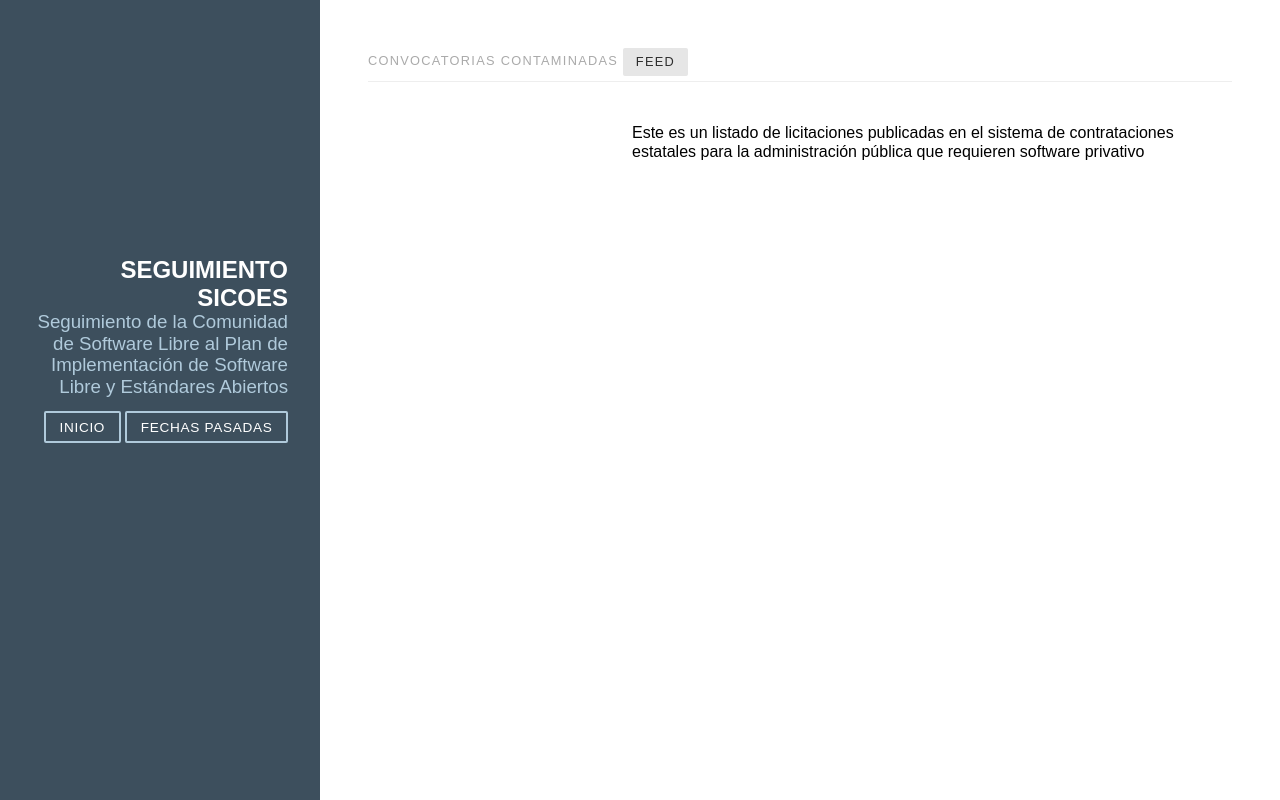
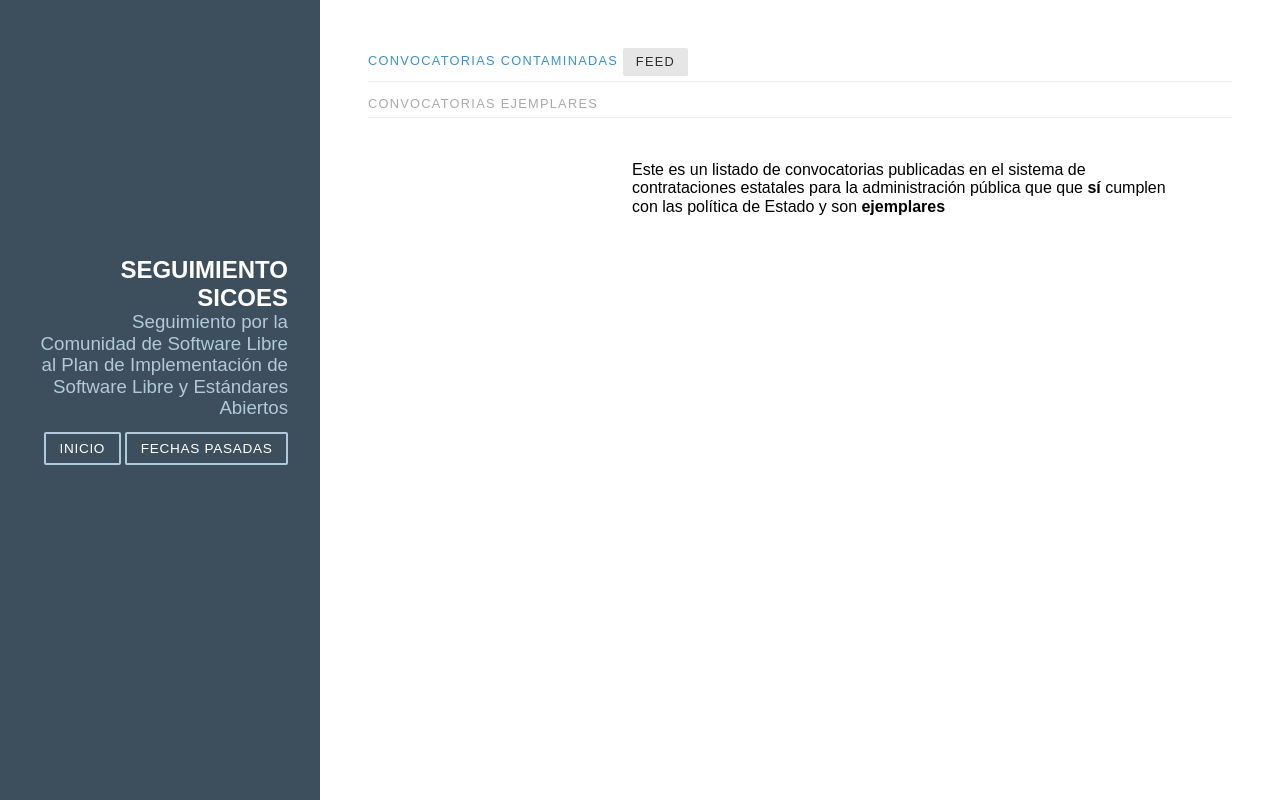
Before and after one commit to eigenwijsje/pislea2, a Django app: a page that uses seguimiento/templates/convocatorias/convocatoria_base.html in a window 1280 px wide. Run offline with Django 3.2, Linux system fonts and the light colour scheme; data that the repository does not hold is empty; some libraries are stand-ins or nearby versions.

Commit message:
añadido es estatus de convocaria ejemplar.

```diff
--- a/seguimiento/convocatorias/models.py
+++ b/seguimiento/convocatorias/models.py
@@ -11,7 +11,8 @@ class Convocatoria(models.Model):
         (4, "Documento requiere revisión"),
         (5, "Documento en revisión"),
         (6, "Convocatoria libre de software privativo"),
-        (7, "Convocatoria contaminada con software privativo")
+        (7, "Convocatoria contaminada con software privativo"),
+        (8, "Convocatoria es un ejemplo")
     )
     departamento = models.CharField("Departamento", max_length=16)
     entidad = models.CharField("Entidad", max_length=255)
--- a/seguimiento/convocatorias/views.py
+++ b/seguimiento/convocatorias/views.py
@@ -1,14 +1,22 @@
 from django.views.generic import DetailView, ListView
+from django.db.models import Q
+
 from .models import Convocatoria
 
 
 class ConvocatoriaView(object):
     model = Convocatoria
-    queryset = Convocatoria.objects.filter(estatus=7)
+    queryset = Convocatoria.objects.filter(Q(estatus=7) | Q(estatus=8))
 
 
 class ConvocatoriaListView(ConvocatoriaView, ListView):
-    pass
+    def get_queryset(self):
+        if 'ejemplares' in self.request.GET:
+            queryset = Convocatoria.objects.filter(estatus=8)
+        else:
+            queryset = Convocatoria.objects.filter(estatus=7)
+
+        return queryset
 
 
 class ConvocatoriaDetailView(ConvocatoriaView, DetailView):
--- a/seguimiento/templates/convocatorias/convocatoria_base.html
+++ b/seguimiento/templates/convocatorias/convocatoria_base.html
@@ -8,7 +8,7 @@
 
     <link rel="alternate" href="/feed/" title="RSS Feed de Convovatorias" type="application/rss+xml">
 
-    <link rel="stylesheet" href="https://unpkg.com/purecss@1.0.0/build/pure-min.css" integrity="sha384-" crossorigin="anonymous">
+    <link rel="stylesheet" href="https://unpkg.com/purecss@1.0.0/build/pure-min.css" crossorigin="anonymous">
 
     <!--[if gt IE 8]><!-->
         <link rel="stylesheet" href="https://unpkg.com/purecss@1.0.0/build/grids-responsive-min.css">
@@ -24,7 +24,7 @@
     <div class="sidebar pure-u-1 pure-u-md-1-4">
         <div class="header">
             <h2 class="brand-title">Seguimiento SICOES</h22>
-            <h3 class="brand-tagline">Seguimiento de la Comunidad de Software Libre al Plan de Implementación de Software Libre y Estándares Abiertos</h3>
+            <h3 class="brand-tagline">Seguimiento por la Comunidad de Software Libre al Plan de Implementación de Software Libre y Estándares Abiertos</h3>
 
             <nav class="nav">
                 <ul class="nav-list">
--- a/seguimiento/templates/convocatorias/convocatoria_list.html
+++ b/seguimiento/templates/convocatorias/convocatoria_list.html
@@ -1,15 +1,24 @@
 {% extends "convocatorias/convocatoria_base.html" %}
 
 {% block content-header %}
-<h2 class="content-subhead">Convocatorias Contaminadas
-    <a class="pure-button" href="/feed/">Feed</a>
-</h2>
+{% if 'ejemplares' in request.GET %}
+<h2 class="content-subhead"><a href="/convocatorias/">Convocatorias Contaminadas</a> <a class="pure-button" href="/feed/">Feed</a></h2>
+<h2 class="content-subhead">Convocatorias Ejemplares</h2>
+{% else %}
+<h2 class="content-subhead">Convocatorias Contaminadas <a class="pure-button" href="/feed/">Feed</a></h2>
+<h2 class="content-subhead"><a href="/convocatorias/?ejemplares=true">Convocatorias Ejemplares</a></h2>
+{% endif %}
 {% endblock %}
 
 {% block content %}
-<div class="content">Este es un listado de licitaciones publicadas en el sistema de contrataciones estatales para la
-    administración pública que requieren software privativo
+{% if 'ejemplares' in request.GET %}
+<div class="content">Este es un listado de convocatorias publicadas en el sistema de contrataciones estatales para la
+    administración pública que que <b>sí</b> cumplen con las política de Estado y son <b>ejemplares</b>
+{% else %}
+<div class="content">Este es un listado de convocatorias publicadas en el sistema de contrataciones estatales para la
+    administración pública que <b>no</b> cumplen con la política de Estado y <b>requieren software privativo</b>
 </div>
+{% endif %}
 {% for convocatoria in object_list %}
 <section class="post">
     <header class="post-header">
--- a/seguimiento/templates/fechas_pasadas.html
+++ b/seguimiento/templates/fechas_pasadas.html
@@ -310,6 +310,9 @@
             <li class="pure-button-item"><a href="/" class="pure-menu-link">Inicio</a></li>
         </ul>
         <ul class="pure-menu-list">
+            <li class="pure-menu-item"><a href="/convocatorias/?ejemplares=true" class="pure-menu-link">Convocatorias Ejemplares</a></li>
+        </ul>
+        <ul class="pure-menu-list">
             <li class="pure-menu-item"><a href="/convocatorias" class="pure-menu-link">Convocatorias Contaminadas</a></li>
         </ul>
         <ul class="pure-menu-list">
--- a/seguimiento/templates/homepage.html
+++ b/seguimiento/templates/homepage.html
@@ -310,6 +310,9 @@
             <li class="pure-menu-item"><div class="pure-menu-link">Inicio</div></li>
         </ul>
         <ul class="pure-menu-list">
+            <li class="pure-menu-item"><a href="/convocatorias/?ejemplares=true" class="pure-menu-link">Convocatorias Ejemplares</a></li>
+        </ul>
+        <ul class="pure-menu-list">
             <li class="pure-menu-item"><a href="/convocatorias" class="pure-menu-link">Convocatorias Contaminadas</a></li>
         </ul>
         <ul class="pure-menu-list">
@@ -330,7 +333,7 @@
             {% elif en_dias == 1 %}
             <b>MAÑANA</b>
             {% else %}
-            en <b>{{ en_dias }}</b> días<br/>
+            en <b style="font-size: xx-large;">{{ en_dias }}</b> días<br/>
             {% endif %}
             {{ quien|safe }} {{ que|safe }}
             {% if quien2 and que2 %}
```
Also changed, not shown: seguimiento/templates/convocatorias/convocatoria_detail.html (+3 -4 lines).
